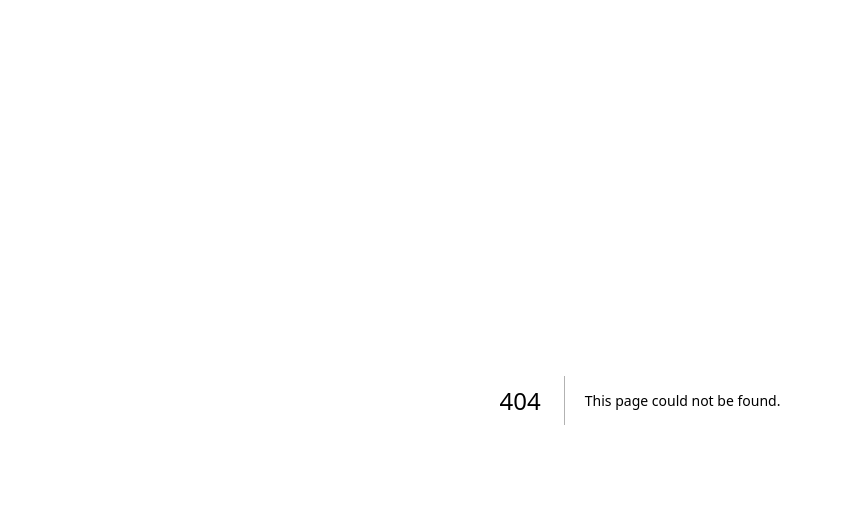
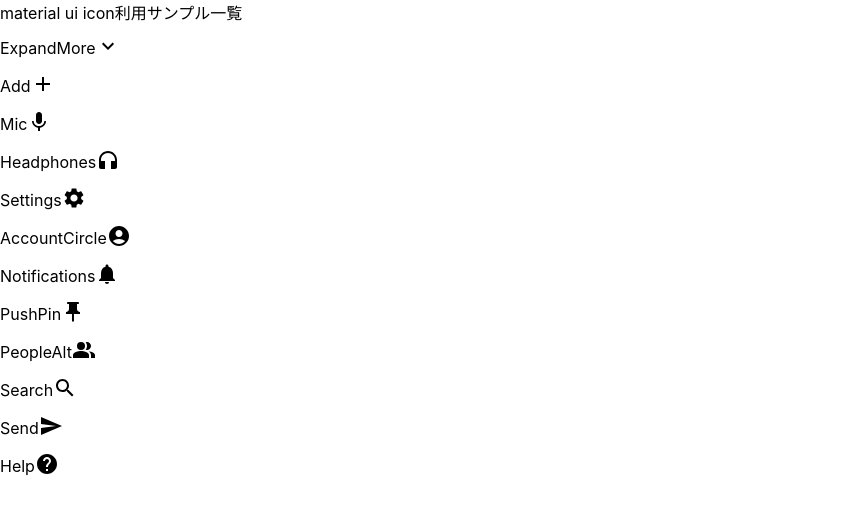
Before and after one commit to tomo-o30/several-react-app, a Next.js app: page /materialUi in a window 1280 px wide. Before the commit this address had no page. Shown: the top 514 px of the page, without its empty margins (0-843 px from the left). Built offline with nearby package versions, Linux system fonts and the light colour scheme.

Commit message:
add: material ui　利用一覧を作成

```diff
--- a/src/pages/index.tsx
+++ b/src/pages/index.tsx
@@ -10,6 +10,9 @@ const Home = () => {
   return (
     <>
       <p>{data.message}</p>
+      <div>
+        <Link href="materialUi">material ui icon利用サンプル一覧</Link>
+      </div>
       <div>
         <Link href="todo">todoTask</Link>
       </div>
--- /dev/null
+++ b/src/pages/materialUi/index.module.scss
@@ -0,0 +1,12 @@
+.displayIcons{
+  .displayIcon{
+    display: flex;
+    align-items: center;
+    padding-top: 10px;
+
+    .muiSvgIconRoot{
+      cursor: pointer;
+    }
+
+  }
+}
--- /dev/null
+++ b/src/pages/materialUi/index.tsx
@@ -0,0 +1,98 @@
+import React from "react";
+import ExpandMoreIcon from "@mui/icons-material/ExpandMore";
+import AddIcon from "@mui/icons-material/Add";
+import MicIcon from "@mui/icons-material/Mic";
+import HeadphonesIcon from "@mui/icons-material/Headphones";
+import SettingsIcon from "@mui/icons-material/Settings";
+import AccountCircleIcon from "@mui/icons-material/AccountCircle";
+import NotificationsIcon from "@mui/icons-material/Notifications";
+import PushPinIcon from "@mui/icons-material/PushPin";
+import PeopleAltIcon from "@mui/icons-material/PeopleAlt";
+import SearchIcon from "@mui/icons-material/Search";
+import SendIcon from "@mui/icons-material/Send";
+import HelpIcon from "@mui/icons-material/Help";
+import styles from "./index.module.scss";
+
+const MatelialUi = () => {
+  return (
+    <div>
+      <div>material ui icon利用サンプル一覧</div>
+      <div className={styles.displayIcons}>
+        <div className={styles.displayIcon}>
+          <div className={styles.iconName}>ExpandMore</div>
+          <div className={styles.icon}>
+            <ExpandMoreIcon className={styles.muiSvgIconRoot} />
+          </div>
+        </div>
+        <div className={styles.displayIcon}>
+          <div className={styles.iconName}>Add</div>
+          <div className={styles.icon}>
+            <AddIcon className={styles.muiSvgIconRoot} />
+          </div>
+        </div>
+        <div className={styles.displayIcon}>
+          <div className={styles.iconName}>Mic</div>
+          <div className={styles.icon}>
+            <MicIcon className={styles.muiSvgIconRoot} />
+          </div>
+        </div>
+        <div className={styles.displayIcon}>
+          <div className={styles.iconName}>Headphones</div>
+          <div className={styles.icon}>
+            <HeadphonesIcon className={styles.muiSvgIconRoot} />
+          </div>
+        </div>
+        <div className={styles.displayIcon}>
+          <div className={styles.iconName}>Settings</div>
+          <div className={styles.icon}>
+            <SettingsIcon className={styles.muiSvgIconRoot} />
+          </div>
+        </div>
+        <div className={styles.displayIcon}>
+          <div className={styles.iconName}>AccountCircle</div>
+          <div className={styles.icon}>
+            <AccountCircleIcon className={styles.muiSvgIconRoot} />
+          </div>
+        </div>
+        <div className={styles.displayIcon}>
+          <div className={styles.iconName}>Notifications</div>
+          <div className={styles.icon}>
+            <NotificationsIcon className={styles.muiSvgIconRoot} />
+          </div>
+        </div>
+        <div className={styles.displayIcon}>
+          <div className={styles.iconName}>PushPin</div>
+          <div className={styles.icon}>
+            <PushPinIcon className={styles.muiSvgIconRoot} />
+          </div>
+        </div>
+        <div className={styles.displayIcon}>
+          <div className={styles.iconName}>PeopleAlt</div>
+          <div className={styles.icon}>
+            <PeopleAltIcon className={styles.muiSvgIconRoot} />
+          </div>
+        </div>
+        <div className={styles.displayIcon}>
+          <div className={styles.iconName}>Search</div>
+          <div className={styles.icon}>
+            <SearchIcon className={styles.muiSvgIconRoot} />
+          </div>
+        </div>
+        <div className={styles.displayIcon}>
+          <div className={styles.iconName}>Send</div>
+          <div className={styles.icon}>
+            <SendIcon className={styles.muiSvgIconRoot} />
+          </div>
+        </div>
+        <div className={styles.displayIcon}>
+          <div className={styles.iconName}>Help</div>
+          <div className={styles.icon}>
+            <HelpIcon className={styles.muiSvgIconRoot} />
+          </div>
+        </div>
+      </div>
+    </div>
+  );
+};
+
+export default MatelialUi;
```
